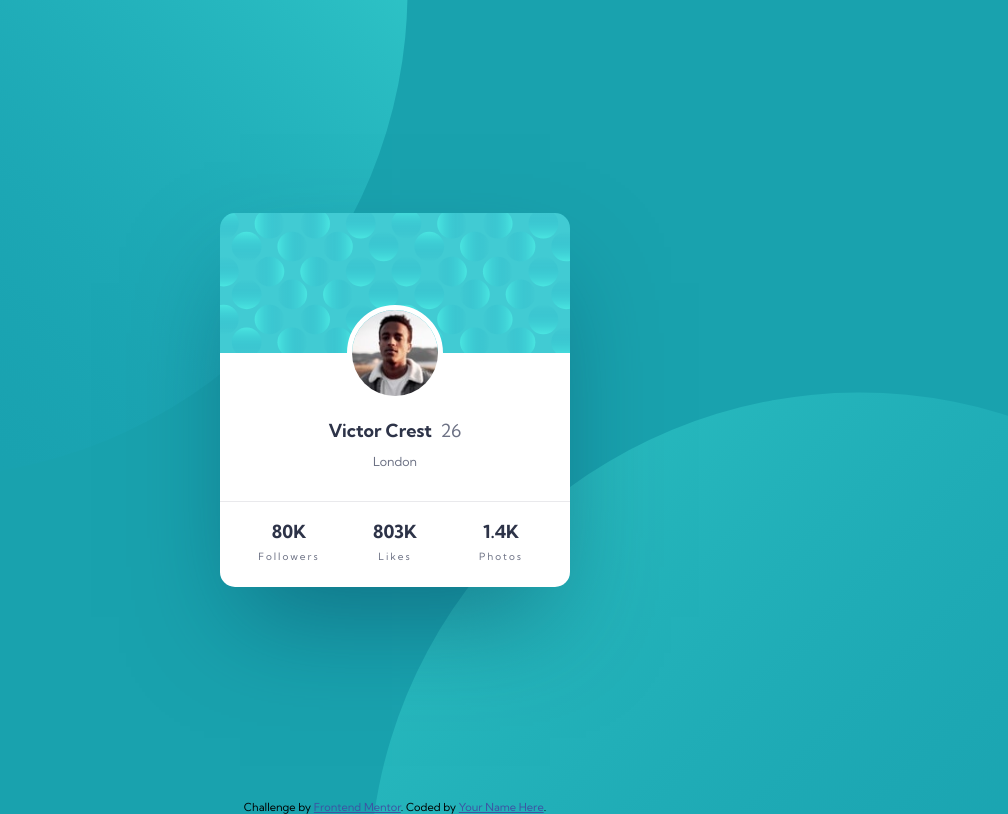
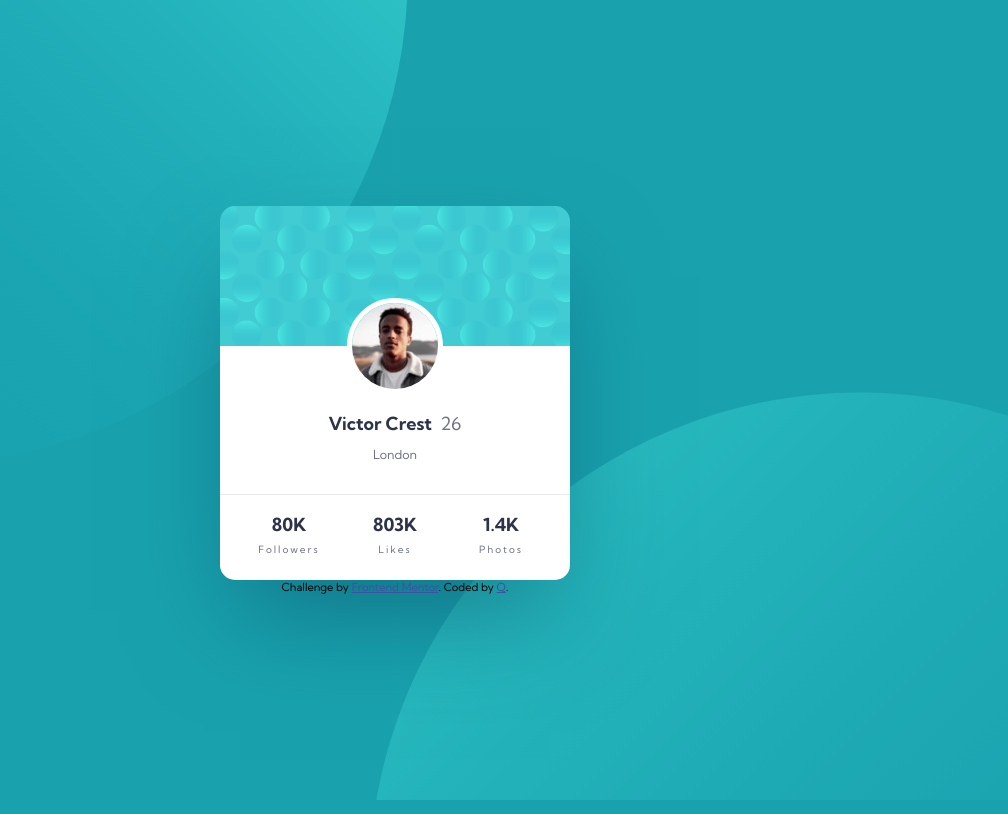
Before and after one commit to Q8LPs6Vs/fem-1-profile-card-component, a plain HTML site: page index.html in a window 1280 px wide. Shown: the whole page, without its empty margins (245-1253 px from the left). Drawn offline with Linux system fonts and the light colour scheme.

Commit message:
Second commit
Some small css corrections.

```diff
--- a/css/styles.css
+++ b/css/styles.css
@@ -99,9 +99,6 @@ span {
 
 .card-photo {
     margin: 0 auto;
-}
-
-.card-photo {
     width: 6rem;
     height: 6rem;
     border-radius: 50%;
--- a/index.html
+++ b/index.html
@@ -36,10 +36,10 @@
         </div>
       </section>
     </main>
+    <footer class="attribution">
+      Challenge by <a href="https://www.frontendmentor.io?ref=challenge" target="_blank">Frontend Mentor</a>.
+      Coded by <a href="#">Q</a>.
+    </footer>
   </div>
-  <footer class="attribution">
-    Challenge by <a href="https://www.frontendmentor.io?ref=challenge" target="_blank">Frontend Mentor</a>.
-    Coded by <a href="#">Your Name Here</a>.
-  </footer>
 </body>
 </html>
```
